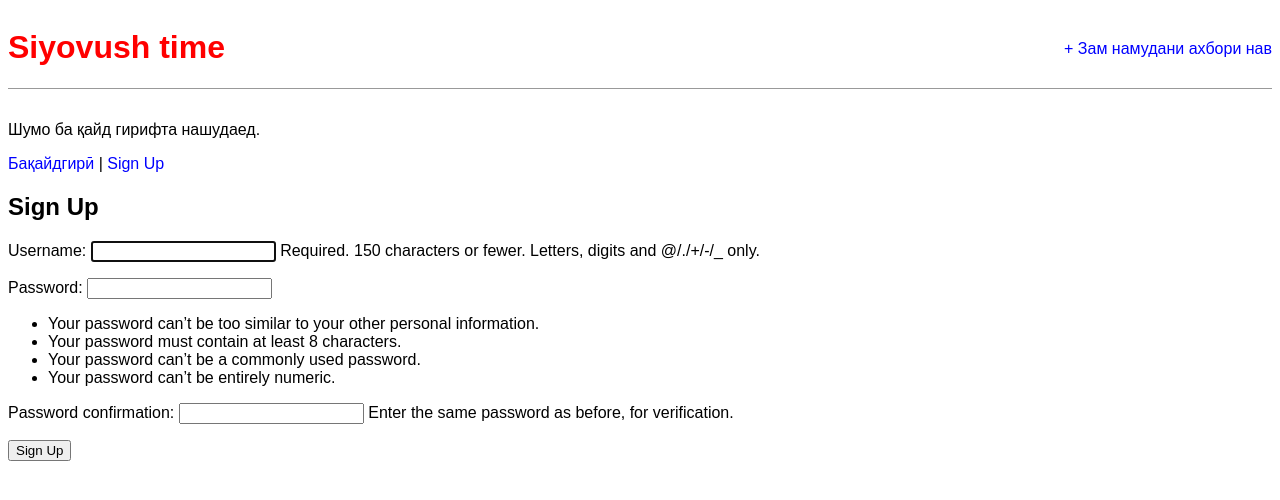
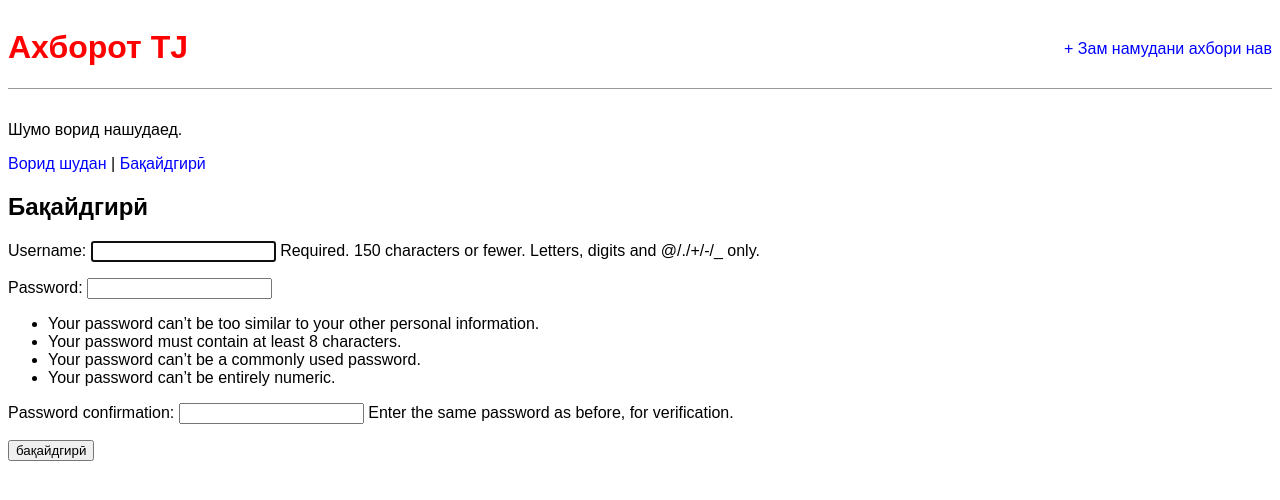
Before and after one commit to alif-0404/blog, a Django app: a page that uses blog/templates/base.html in a window 1280 px wide. Shown: the top 500 px of the page. Run offline with Django 4.2, Linux system fonts and the light colour scheme.

Commit message:
initial commit

```diff
--- a/blog/templates/base.html
+++ b/blog/templates/base.html
@@ -11,7 +11,7 @@
         <div>
             <header>
         <div class="nav-left">
-            <h1><a href="{% url 'home' %}">Siyovush time</a></h1>
+            <h1><a href="{% url 'home' %}"> Ахборот TJ </a></h1>
         </div>
         <div class="nav-right">
             <a href="{% url 'post_new' %}">+ Зам намудани ахбори нав</a>
@@ -22,10 +22,10 @@
             <p><a href="{% url 'logout' %}"> Баромад </a></p>
 
                 {% else %}
-            <p>Шумо ба қайд гирифта нашудаед.</p>
+            <p>Шумо ворид нашудаед.</p>
 
-                <a href="{% url 'login' %}"> Бақайдгирӣ </a> |
-                <a href="{% url 'signup' %}">Sign Up</a>
+                <a href="{% url 'login' %}"> Ворид шудан </a> |
+                <a href="{% url 'signup' %}"> Бақайдгирӣ </a>
 
             {% endif %}
 
--- a/blog/templates/registration/login.html
+++ b/blog/templates/registration/login.html
@@ -5,6 +5,6 @@
 <h2>Бақайдгирӣ</h2>
     <form method="post">{% csrf_token %}
     {{ form.as_p }}
-    <button type="submit">Бақайдгирӣ</button>
+    <button type="submit"> Бақайдгирӣ</button>
     </form>
 {% endblock content %}
--- a/blog/templates/registration/signup.html
+++ b/blog/templates/registration/signup.html
@@ -3,9 +3,9 @@
 {% extends "base.html" %}
 {% block content %}
 
-<h2>Sign Up</h2>
+<h2>Бақайдгирӣ </h2>
     <form method="post">{% csrf_token %}
     {{ form.as_p }}
-    <button type="submit">Sign Up</button>
+    <button type="submit">бақайдгирӣ </button>
     </form>
 {% endblock content %}
```
Also changed, not shown: db.sqlite3.
